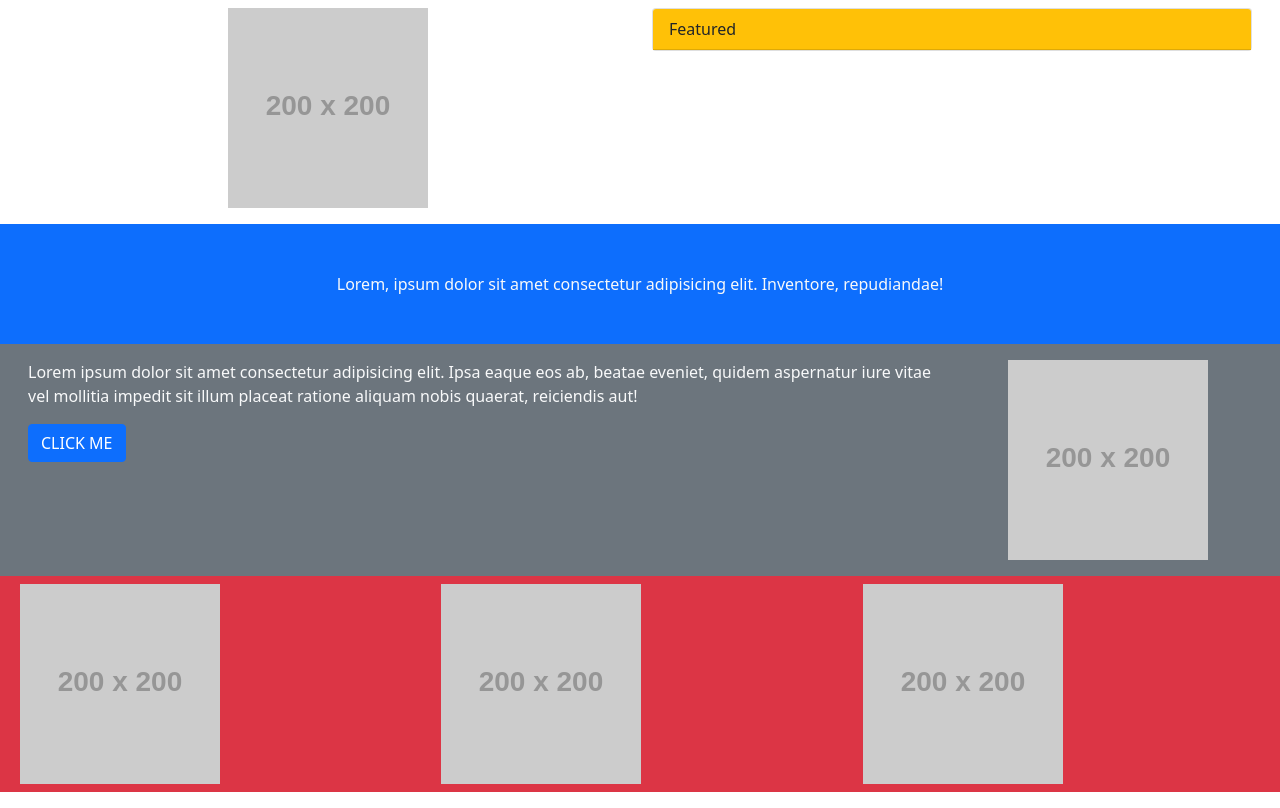
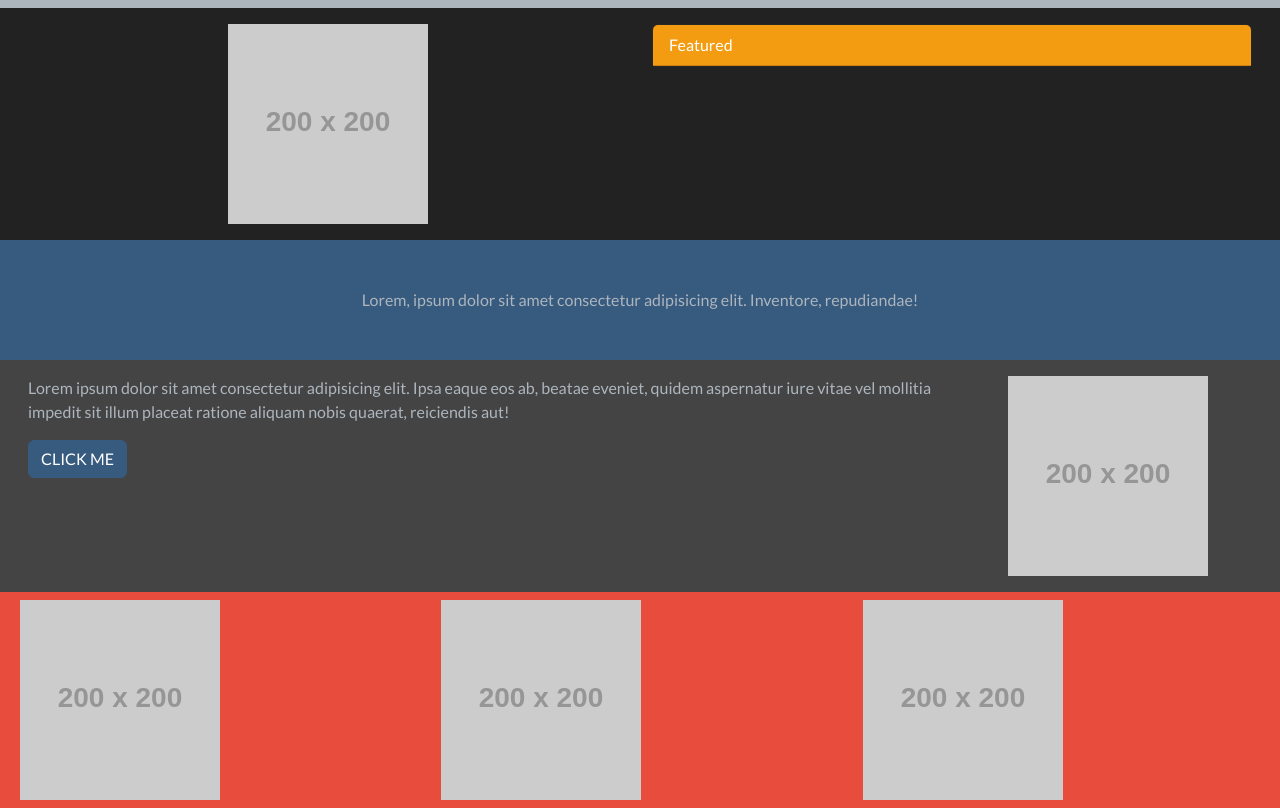
Before and after one commit to DerekShain/bootstrap, a plain HTML site: page index.html in a window 1280 px wide. Shown: the part 64-872 px from the top of the page. Drawn offline with nearby package versions, Linux system fonts and the light colour scheme; placeholder pictures from the web are drawn by us.

Commit message:
new theme

```diff
--- a/index.html
+++ b/index.html
@@ -5,7 +5,7 @@
     <meta http-equiv="X-UA-Compatible" content="IE=edge">
     <meta name="viewport" content="width=device-width, initial-scale=1, shrink-to-fit=no">
     <title>Getting Started with Bootstrap</title>
-    <link href="https://cdn.jsdelivr.net/npm/bootstrap@5.1.0/dist/css/bootstrap.min.css" rel="stylesheet" integrity="sha384-KyZXEAg3QhqLMpG8r+8fhAXLRk2vvoC2f3B09zVXn8CA5QIVfZOJ3BCsw2P0p/We" crossorigin="anonymous">
+    <link href="https://bootswatch.com/5/darkly/bootstrap.min.css" rel="stylesheet" integrity="sha384-KyZXEAg3QhqLMpG8r+8fhAXLRk2vvoC2f3B09zVXn8CA5QIVfZOJ3BCsw2P0p/We" crossorigin="anonymous">
 
     <style>
         *{
```
